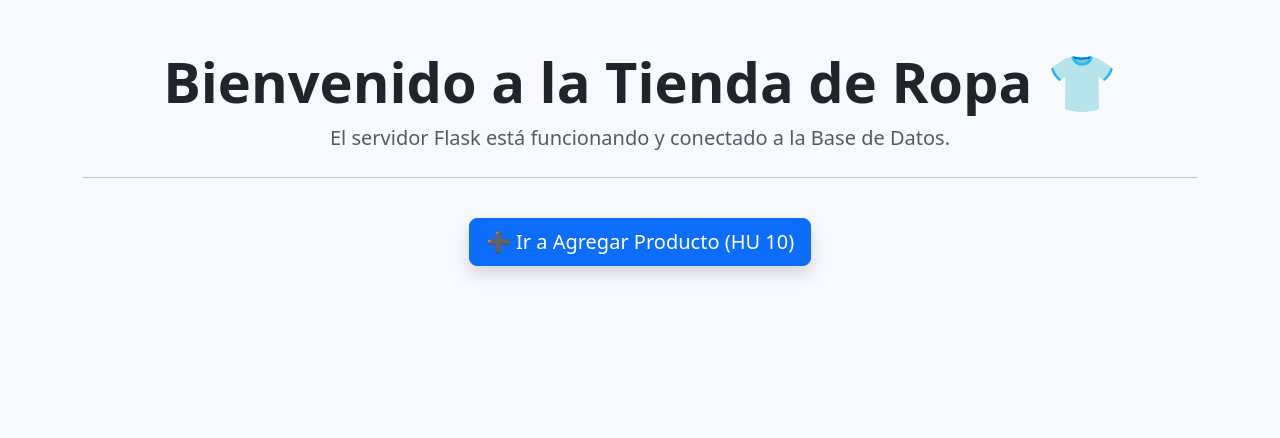
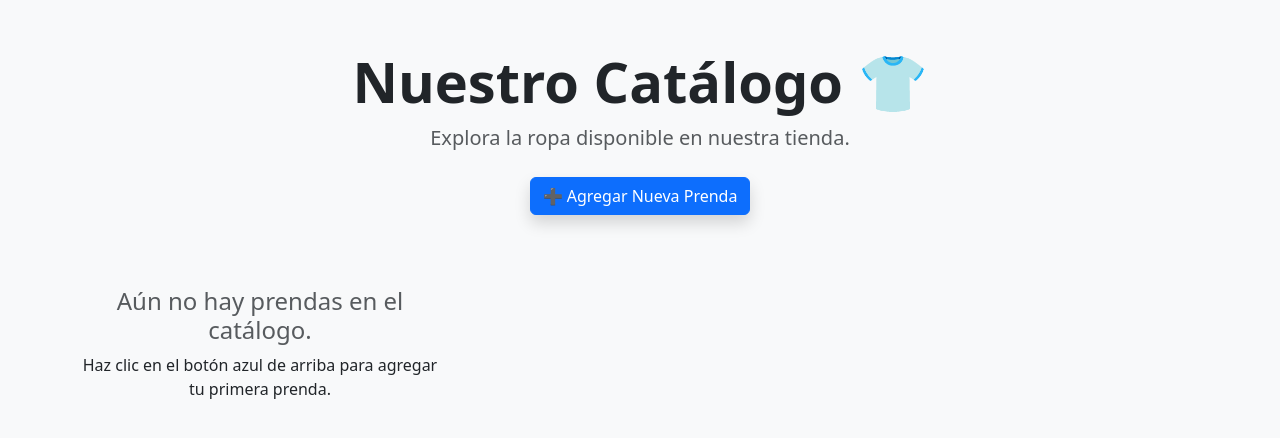
Before and after one commit to josemartinmartindavila-oss/tienda-ropa, a Flask app: page / in a window 1280 px wide. Shown: the top 438 px of the page. Run offline with Flask 3, Linux system fonts and the light colour scheme.

Commit message:
Sprint 1 Completado: Catálogo, Detalles, Inventario y Edición (HU 04, 05, 11, 12, 13)

```diff
--- a/app.py
+++ b/app.py
@@ -5,17 +5,14 @@ from werkzeug.utils import secure_filename
 
 app = Flask(__name__)
 
-# Configuración de la Base de Datos y la carpeta de imágenes
 app.config['SQLALCHEMY_DATABASE_URI'] = 'sqlite:///tienda.db'
 app.config['SQLALCHEMY_TRACK_MODIFICATIONS'] = False
 app.config['UPLOAD_FOLDER'] = os.path.join(app.root_path, 'static/uploads')
 
-# Crear carpeta de subidas si no existe
 os.makedirs(app.config['UPLOAD_FOLDER'], exist_ok=True)
 
 db = SQLAlchemy(app)
 
-# Modelo (Tabla) para las Prendas según HU 10
 class Prenda(db.Model):
     id = db.Column(db.Integer, primary_key=True)
     nombre = db.Column(db.String(100), nullable=False)
@@ -23,22 +20,20 @@ class Prenda(db.Model):
     talla = db.Column(db.String(10), nullable=False)
     color = db.Column(db.String(30), nullable=False)
     precio = db.Column(db.Float, nullable=False)
+    stock = db.Column(db.Integer, default=1)
     imagen = db.Column(db.String(255), nullable=False)
 
-# Crear la base de datos al iniciar
 with app.app_context():
     db.create_all()
 
-# Ruta 1: El Inicio (Index)
 @app.route('/')
 def index():
-    return render_template('index.html')
+    prendas_guardadas = Prenda.query.all()
+    return render_template('index.html', prendas=prendas_guardadas)
 
-# Ruta 2: HU 10 - Agregar Prenda
 @app.route('/agregar', methods=['GET', 'POST'])
 def agregar_prenda():
     if request.method == 'POST':
-        # Capturar la imagen
         file = request.files['imagen']
         if file and file.filename != '':
             filename = secure_filename(file.filename)
@@ -46,22 +41,64 @@ def agregar_prenda():
         else:
             filename = 'default.png'
 
-        # Guardar en la base de datos
         nueva_prenda = Prenda(
             nombre=request.form['nombre'],
             descripcion=request.form['descripcion'],
             talla=request.form['talla'],
             color=request.form['color'],
             precio=float(request.form['precio']),
+            stock=int(request.form['stock']),
             imagen=filename
         )
         db.session.add(nueva_prenda)
         db.session.commit()
-
-        # Por ahora, redirigir al inicio tras guardar
-        return redirect(url_for('index'))
+        return redirect(url_for('inventario'))
 
     return render_template('agregar.html')
 
+@app.route('/prenda/<int:id>')
+def detalle_prenda(id):
+    prenda_seleccionada = Prenda.query.get_or_404(id)
+    return render_template('detalle.html', prenda=prenda_seleccionada)
+
+@app.route('/inventario')
+def inventario():
+    prendas_guardadas = Prenda.query.all()
+    return render_template('inventario.html', prendas=prendas_guardadas)
+
+@app.route('/eliminar/<int:id>', methods=['POST'])
+def eliminar_prenda(id):
+    prenda_a_eliminar = Prenda.query.get_or_404(id)
+    db.session.delete(prenda_a_eliminar)
+    db.session.commit()
+    return redirect(url_for('inventario'))
+
+# --- RUTA 6: HU 11 - Editar Prenda ---
+@app.route('/editar/<int:id>', methods=['GET', 'POST'])
+def editar_prenda(id):
+    # Buscamos la prenda actual
+    prenda_a_editar = Prenda.query.get_or_404(id)
+
+    if request.method == 'POST':
+        # Sobrescribimos los datos con los nuevos del formulario
+        prenda_a_editar.nombre = request.form['nombre']
+        prenda_a_editar.descripcion = request.form['descripcion']
+        prenda_a_editar.talla = request.form['talla']
+        prenda_a_editar.color = request.form['color']
+        prenda_a_editar.precio = float(request.form['precio'])
+        prenda_a_editar.stock = int(request.form['stock'])
+
+        # Solo guardamos imagen si el usuario subió una nueva
+        file = request.files['imagen']
+        if file and file.filename != '':
+            filename = secure_filename(file.filename)
+            file.save(os.path.join(app.config['UPLOAD_FOLDER'], filename))
+            prenda_a_editar.imagen = filename
+
+        db.session.commit()
+        return redirect(url_for('inventario'))
+
+    return render_template('editar.html', prenda=prenda_a_editar)
+
 if __name__ == '__main__':
     app.run(debug=True)
--- a/templates/index.html
+++ b/templates/index.html
@@ -3,20 +3,51 @@
 <head>
     <meta charset="UTF-8">
     <meta name="viewport" content="width=device-width, initial-scale=1.0">
-    <title>Tienda de Ropa - Inicio</title>
+    <title>Tienda de Ropa - Catálogo</title>
     <link href="https://cdn.jsdelivr.net/npm/bootstrap@5.3.0/dist/css/bootstrap.min.css" rel="stylesheet">
 </head>
 <body class="bg-light">
 
-<div class="container mt-5 text-center">
-    <h1 class="display-4 fw-bold">Bienvenido a la Tienda de Ropa 👕</h1>
-    <p class="lead text-muted">El servidor Flask está funcionando y conectado a la Base de Datos.</p>
+<div class="container mt-5">
 
-    <hr class="my-4">
+    <div class="text-center mb-5">
+        <h1 class="display-4 fw-bold">Nuestro Catálogo 👕</h1>
+        <p class="lead text-muted">Explora la ropa disponible en nuestra tienda.</p>
+        <a href="/agregar" class="btn btn-primary shadow mt-2">➕ Agregar Nueva Prenda</a>
+    </div>
 
-    <a href="/agregar" class="btn btn-primary btn-lg mt-3 shadow">
-        ➕ Ir a Agregar Producto (HU 10)
-    </a>
+    <div class="row row-cols-1 row-cols-md-3 g-4">
+
+        {% for prenda in prendas %}
+        <div class="col">
+            <div class="card h-100 shadow-sm">
+                <img src="{{ url_for('static', filename='uploads/' + prenda.imagen) }}" class="card-img-top" alt="{{ prenda.nombre }}" style="height: 300px; object-fit: cover;">
+
+                <div class="card-body">
+                    <h5 class="card-title fw-bold">{{ prenda.nombre }}</h5>
+                    <p class="card-text text-muted text-truncate">{{ prenda.descripcion }}</p>
+
+                    <ul class="list-group list-group-flush mb-3">
+                        <li class="list-group-item"><strong>Talla:</strong> {{ prenda.talla }}</li>
+                        <li class="list-group-item"><strong>Color:</strong> {{ prenda.color }}</li>
+                        <li class="list-group-item text-success fw-bold"><strong>Precio:</strong> ${{ prenda.precio | int }} USD</li>
+                    </ul>
+                </div>
+
+                <div class="card-footer bg-white text-center border-0 mb-2">
+                    <a href="/prenda/{{ prenda.id }}" class="btn btn-outline-dark w-100">Ver Detalles</a>
+                </div>
+            </div>
+        </div>
+
+        {% else %}
+        <div class="col-12 text-center mt-5">
+            <h4 class="text-muted">Aún no hay prendas en el catálogo.</h4>
+            <p>Haz clic en el botón azul de arriba para agregar tu primera prenda.</p>
+        </div>
+        {% endfor %}
+
+    </div>
 </div>
 
 </body>
```
Also changed, not shown: templates/agregar.html (+10 -6 lines), templates/detalle.html (added, +44 -0 lines), templates/editar.html (added, +74 -0 lines), templates/inventario.html (added, +67 -0 lines), static/uploads/CP_1.jpg (added).
